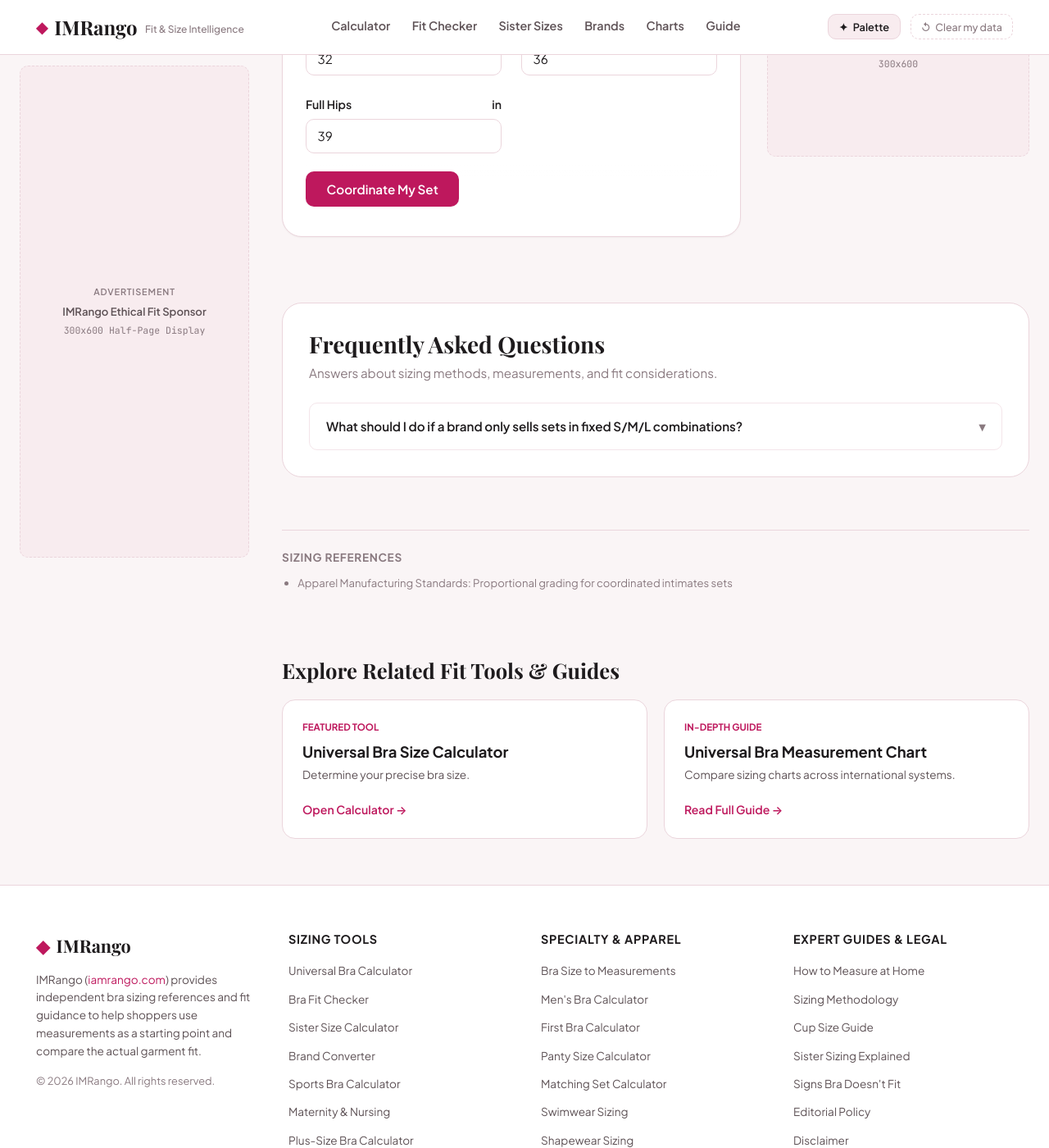
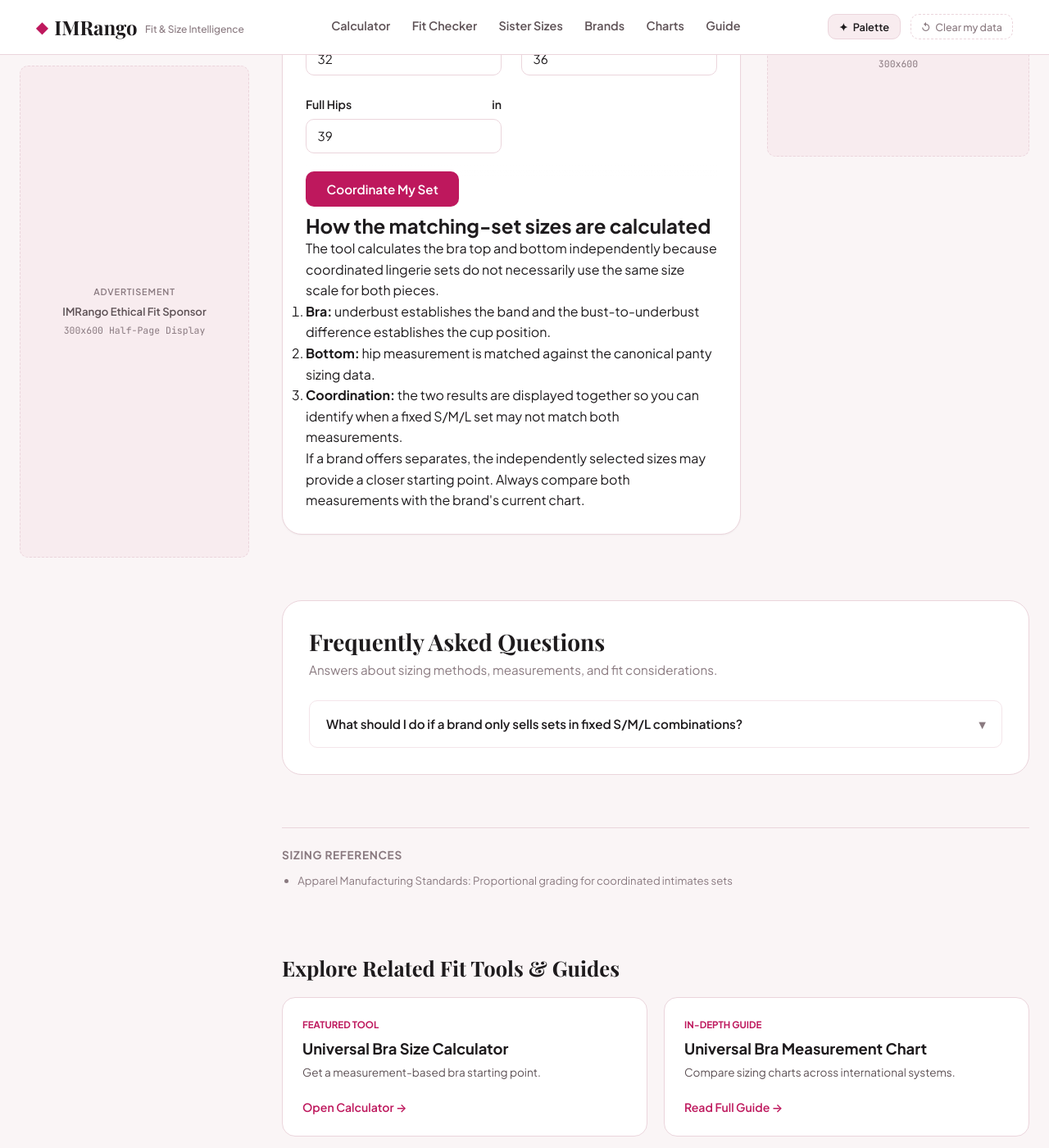
Before and after one commit to sharpedge74-cmyk/Bra-Size-Pro, a Jekyll site: the page built from matching-set-calculator.html, in a window 1280 px wide and 1400 px high, scrolled down 577 px. Shown: the whole window at 82% size. Built offline with Jekyll 4.4.1, drawn with Linux system fonts in a browser that asks for light colours; some web fonts are replaced.

Commit message:
Add specific calculation reference to matching-set-calculator.html

```diff
--- a/matching-set-calculator.html
+++ b/matching-set-calculator.html
@@ -12,7 +12,7 @@ sources:
   - "Apparel Manufacturing Standards: Proportional grading for coordinated intimates sets"
 related_tool:
   title: "Universal Bra Size Calculator"
-  desc: "Determine your precise bra size."
+  desc: "Get a measurement-based bra starting point."
   url: "/bra-size-calculator"
 related_guide:
   title: "Universal Bra Measurement Chart"
@@ -62,6 +62,17 @@ faq:
     </div>
   </form>
 
+<section class="calculator-reference" aria-labelledby="set-reference-heading">
+  <h2 id="set-reference-heading">How the matching-set sizes are calculated</h2>
+  <p>The tool calculates the bra top and bottom independently because coordinated lingerie sets do not necessarily use the same size scale for both pieces.</p>
+  <ol>
+    <li><strong>Bra:</strong> underbust establishes the band and the bust-to-underbust difference establishes the cup position.</li>
+    <li><strong>Bottom:</strong> hip measurement is matched against the canonical panty sizing data.</li>
+    <li><strong>Coordination:</strong> the two results are displayed together so you can identify when a fixed S/M/L set may not match both measurements.</li>
+  </ol>
+  <p>If a brand offers separates, the independently selected sizes may provide a closer starting point. Always compare both measurements with the brand's current chart.</p>
+</section>
+
   <div id="set-result-box" class="sizing-result-box" style="display: none; margin-top: 2rem;">
     <div class="result-badge">Coordinated Set Sizes</div>
     <div class="result-equivalents-grid">
```
